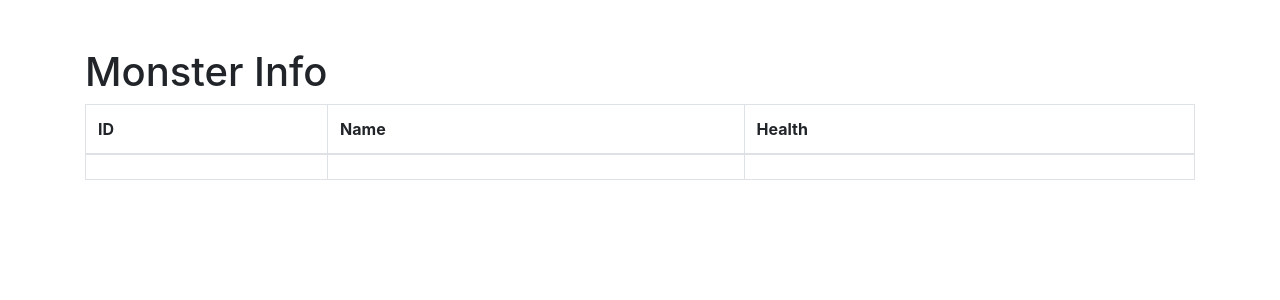
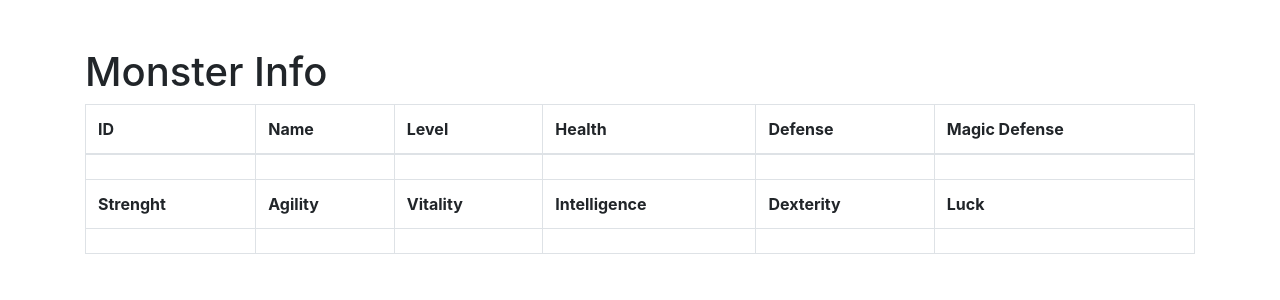
Before and after one commit to marcosmatioli/ragnarok-wiki, a FastAPI app: page /monster in a window 1280 px wide. Shown: the top 300 px of the page. Run offline with FastAPI, Linux system fonts and the light colour scheme; lists and menus that the app fills with data are empty; some libraries are stand-ins or nearby versions.

Commit message:
feat: add more monster stats
Now show more monster status:
- streght
- intelligence
- luk
- vitality
- dextery
- agility
- defense
- magical defense.

```diff
--- a/api/templates/monster_info.html
+++ b/api/templates/monster_info.html
@@ -14,14 +14,36 @@
                 <tr>
                     <th>ID</th>
                     <th>Name</th>
+                    <th>Level</th>
                     <th>Health</th>
+                    <th>Defense</th>
+                    <th>Magic Defense</th>
                 </tr>
             </thead>
             <tbody>
                 <tr>
                     <td id="monsterId"></td>
                     <td id="monsterName"></td>
+                    <td id="monsterLevel"></td>
                     <td id="monsterHealth"></td>
+                    <td id="monsterDef"></td>
+                    <td id="monsterMDef"></td>
+                </tr>
+                <tr>
+                    <th>Strenght</th>
+                    <th>Agility</th>
+                    <th>Vitality</th>
+                    <th>Intelligence</th>
+                    <th>Dexterity</th>
+                    <th>Luck</th>
+                </tr>
+                <tr>
+                    <td id="monsterStr"></td>
+                    <td id="monsterAgi"></td>
+                    <td id="monsterVit"></td>
+                    <td id="monsterInt"></td>
+                    <td id="monsterDex"></td>
+                    <td id="monsterLuk"></td>
                 </tr>
             </tbody>
         </table>
@@ -36,9 +58,20 @@
                     if ("error" in data) {
                         alert(data.error);
                     } else {
+                        // get main info
                         document.getElementById("monsterId").textContent = data.id;
                         document.getElementById("monsterName").textContent = data.name;
                         document.getElementById("monsterHealth").textContent = data.stats.health;
+                        document.getElementById("monsterLevel").textContent = data.stats.level;
+                        document.getElementById("monsterDef").textContent = data.stats.defense;
+                        document.getElementById("monsterMDef").textContent = data.stats.magicDefense;
+                        // get stats
+                        document.getElementById("monsterStr").textContent = data.stats.str;
+                        document.getElementById("monsterAgi").textContent = data.stats.agi;
+                        document.getElementById("monsterVit").textContent = data.stats.vit;
+                        document.getElementById("monsterInt").textContent = data.stats.int;
+                        document.getElementById("monsterDex").textContent = data.stats.dex;
+                        document.getElementById("monsterLuk").textContent = data.stats.luk;
                     }
                 })
                 .catch(error => {
```
